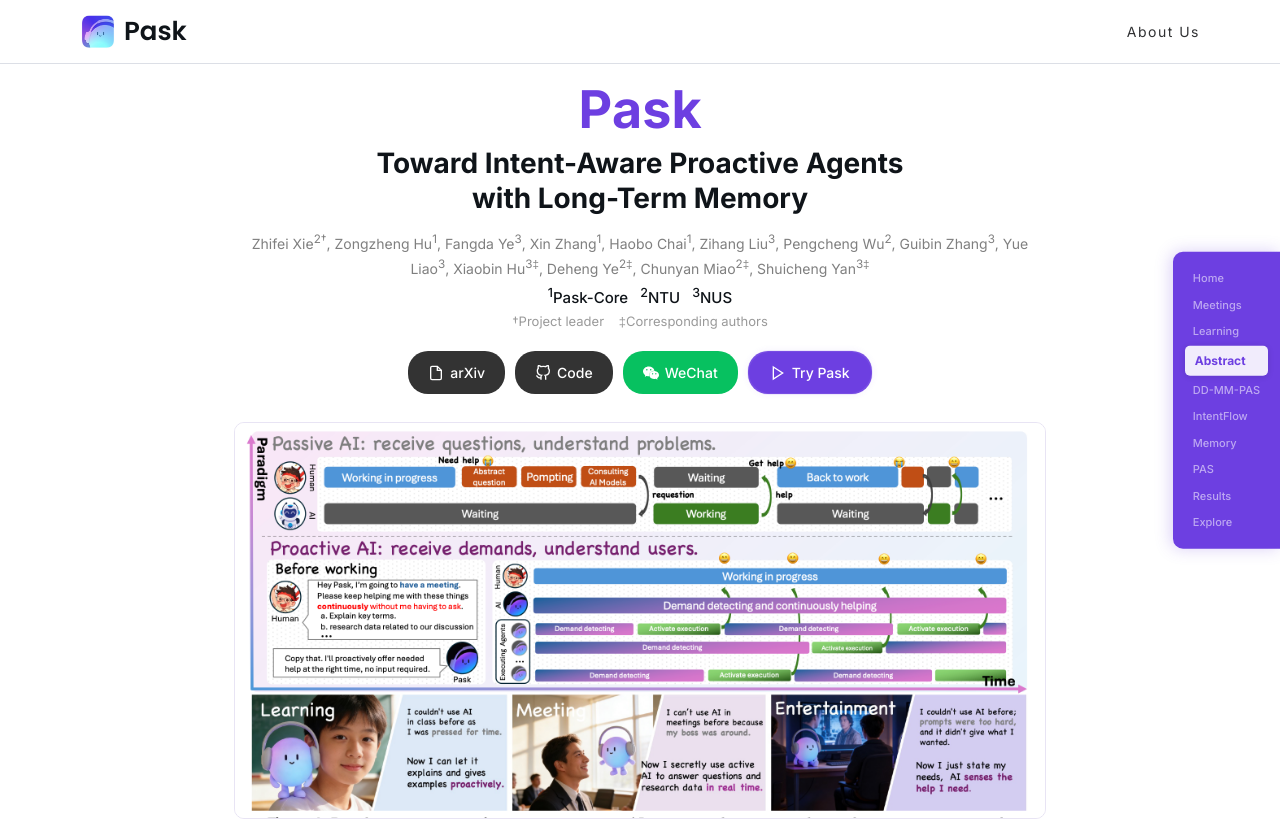
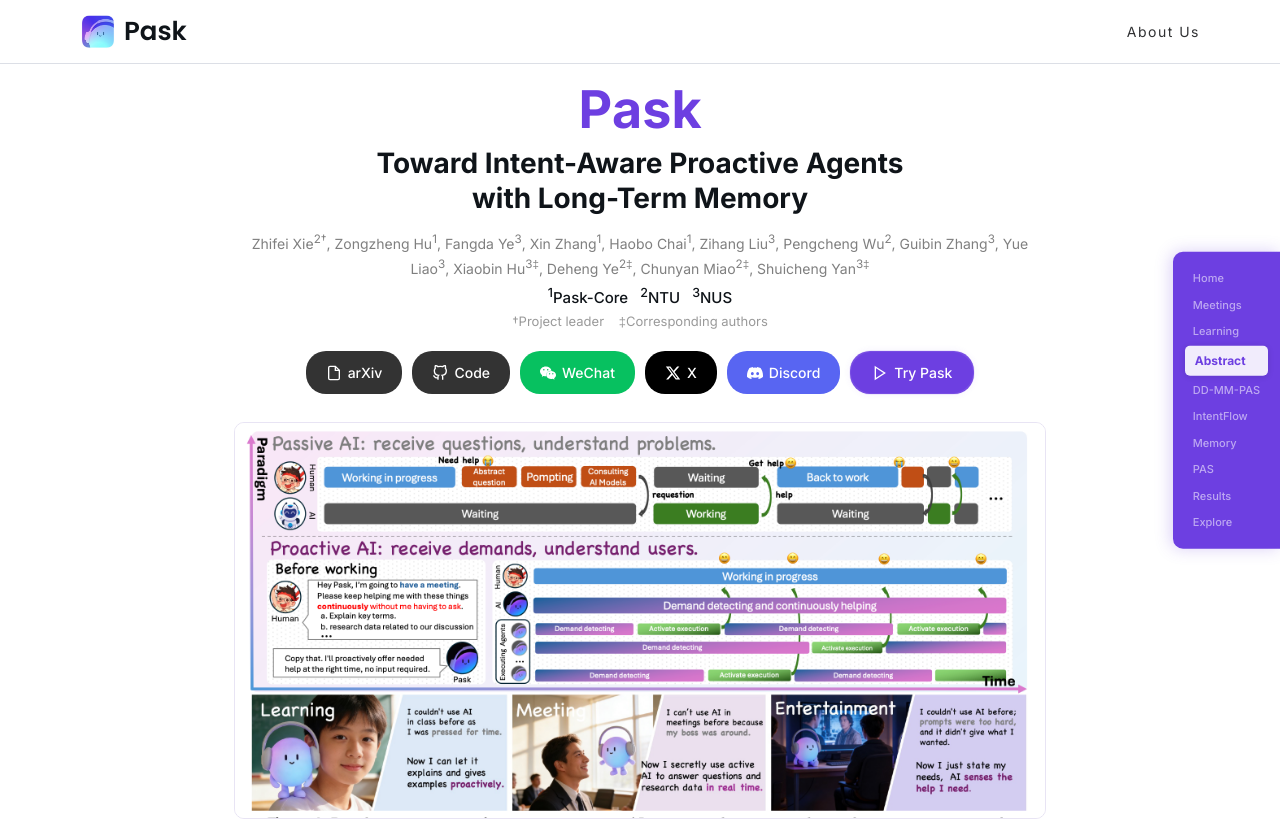
Before and after one commit to xzf-thu/Pask, a plain HTML site: page docs/index.html in a window 1280 px wide. Shown: the top 822 px of the page. Drawn offline with Linux system fonts and the light colour scheme.

Commit message:
Add docs site and frontend assets

```diff
--- a/docs/index.html
+++ b/docs/index.html
@@ -40,6 +40,14 @@
   /* WeChat 绿色按钮 */
   .btn-wechat { background: #07C160; }
   .btn-wechat:hover { background: #06AD56; }
+
+  /* X (Twitter) 黑色按钮 */
+  .btn-x { background: #000; }
+  .btn-x:hover { background: #333; }
+
+  /* Discord 紫色按钮 */
+  .btn-discord { background: #5865F2; }
+  .btn-discord:hover { background: #4752C4; }
 
   .btn-glow {
     position: relative;
@@ -221,6 +229,16 @@
     <a class="btn btn-wechat" href="javascript:void(0)" onclick="openWechatModal()">
       <svg viewBox="0 0 24 24" fill="currentColor" width="16" height="16"><path d="M8.691 2.188C3.891 2.188 0 5.476 0 9.53c0 2.212 1.17 4.203 3.002 5.55a.59.59 0 0 1 .213.665l-.39 1.48c-.019.07-.048.141-.048.213 0 .163.13.295.29.295a.326.326 0 0 0 .167-.054l1.903-1.114a.864.864 0 0 1 .717-.098 10.16 10.16 0 0 0 2.837.403c.276 0 .543-.027.811-.05-.857-2.578.157-4.972 1.932-6.446 1.703-1.415 3.882-1.98 5.853-1.838-.576-3.583-4.196-6.348-8.596-6.348zM5.785 5.991c.642 0 1.162.529 1.162 1.18a1.17 1.17 0 0 1-1.162 1.178A1.17 1.17 0 0 1 4.623 7.17c0-.651.52-1.18 1.162-1.18zm5.813 0c.642 0 1.162.529 1.162 1.18a1.17 1.17 0 0 1-1.162 1.178 1.17 1.17 0 0 1-1.162-1.178c0-.651.52-1.18 1.162-1.18zm5.34 2.867c-1.797-.052-3.746.512-5.28 1.786-1.72 1.428-2.687 3.72-1.78 6.22.942 2.453 3.666 4.229 6.884 4.229.826 0 1.622-.12 2.361-.336a.722.722 0 0 1 .598.082l1.584.926a.272.272 0 0 0 .14.047c.134 0 .24-.111.24-.247 0-.06-.023-.12-.038-.177l-.327-1.233a.582.582 0 0 1-.023-.156.49.49 0 0 1 .201-.398C23.024 18.48 24 16.82 24 14.98c0-3.21-2.931-5.837-6.656-6.088V8.89c-.135-.01-.27-.027-.407-.03zm-2.53 3.274c.535 0 .969.44.969.982a.976.976 0 0 1-.969.983.976.976 0 0 1-.969-.983c0-.542.434-.982.97-.982zm4.844 0c.535 0 .969.44.969.982a.976.976 0 0 1-.969.983.976.976 0 0 1-.969-.983c0-.542.434-.982.969-.982z"/></svg>
       WeChat
+    </a>
+    <!-- X (Twitter) 黑色按钮 -->
+    <a class="btn btn-x" href="https://x.com/XieZhifei14110" target="_blank">
+      <svg viewBox="0 0 24 24" fill="currentColor" width="16" height="16"><path d="M18.244 2.25h3.308l-7.227 8.26 8.502 11.24H16.17l-5.214-6.817L4.99 21.75H1.68l7.73-8.835L1.254 2.25H8.08l4.713 6.231zm-1.161 17.52h1.833L7.084 4.126H5.117z"/></svg>
+      X
+    </a>
+    <!-- Discord 紫色按钮 -->
+    <a class="btn btn-discord" href="http://discord.gg/GQq35RaxSM" target="_blank">
+      <svg viewBox="0 0 24 24" fill="currentColor" width="16" height="16"><path d="M20.317 4.37a19.791 19.791 0 0 0-4.885-1.515.074.074 0 0 0-.079.037c-.21.375-.444.864-.608 1.25a18.27 18.27 0 0 0-5.487 0 12.64 12.64 0 0 0-.617-1.25.077.077 0 0 0-.079-.037A19.736 19.736 0 0 0 3.677 4.37a.07.07 0 0 0-.032.027C.533 9.046-.32 13.58.099 18.057a.082.082 0 0 0 .031.057 19.9 19.9 0 0 0 5.993 3.03.078.078 0 0 0 .084-.028 14.09 14.09 0 0 0 1.226-1.994.076.076 0 0 0-.041-.106 13.107 13.107 0 0 1-1.872-.892.077.077 0 0 1-.008-.128 10.2 10.2 0 0 0 .372-.292.074.074 0 0 1 .077-.01c3.928 1.793 8.18 1.793 12.062 0a.074.074 0 0 1 .078.01c.12.098.246.198.373.292a.077.077 0 0 1-.006.127 12.299 12.299 0 0 1-1.873.892.077.077 0 0 0-.041.107c.36.698.772 1.362 1.225 1.993a.076.076 0 0 0 .084.028 19.839 19.839 0 0 0 6.002-3.03.077.077 0 0 0 .032-.054c.5-5.177-.838-9.674-3.549-13.66a.061.061 0 0 0-.031-.03zM8.02 15.33c-1.183 0-2.157-1.085-2.157-2.419 0-1.333.956-2.419 2.157-2.419 1.21 0 2.176 1.096 2.157 2.42 0 1.333-.956 2.418-2.157 2.418zm7.975 0c-1.183 0-2.157-1.085-2.157-2.419 0-1.333.955-2.419 2.157-2.419 1.21 0 2.176 1.096 2.157 2.42 0 1.333-.946 2.418-2.157 2.418z"/></svg>
+      Discord
     </a>
     <a class="btn btn-glow" href="javascript:void(0)" onclick="openModal()">
       <svg viewBox="0 0 24 24" fill="none" stroke="currentColor" stroke-width="2"><polygon points="5 3 19 12 5 21 5 3"/></svg>
```
